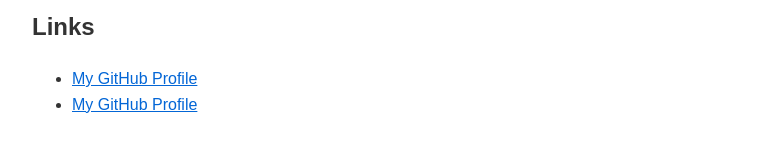
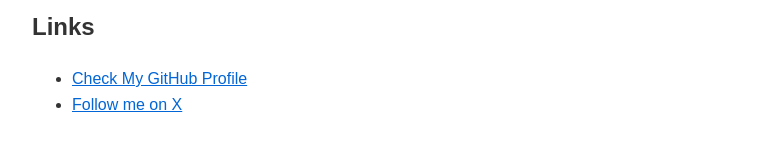
Before and after one commit to RealNicdee/RealNicdee.github.io, a plain HTML site: page index.html in a window 1280 px wide. Shown: the part 457-608 px from the top of the page, without its empty margins (258-1021 px from the left). Drawn offline with Linux system fonts and the light colour scheme.

Commit message:
Update link text for GitHub and X profiles

```diff
--- a/index.html
+++ b/index.html
@@ -47,8 +47,8 @@
     <div class="section">
         <h2>Links</h2>
         <ul>
-            <li><a href="https://github.com/RealNicdee">My GitHub Profile</a></li>
-          <li><a href="https://x.com/RealNicdee">My GitHub Profile</a></li>
+            <li><a href="https://github.com/RealNicdee">Check My GitHub Profile</a></li>
+          <li><a href="https://x.com/RealNicdee">Follow me on X</a></li>
         </ul>
     </div>
 </body>
```
